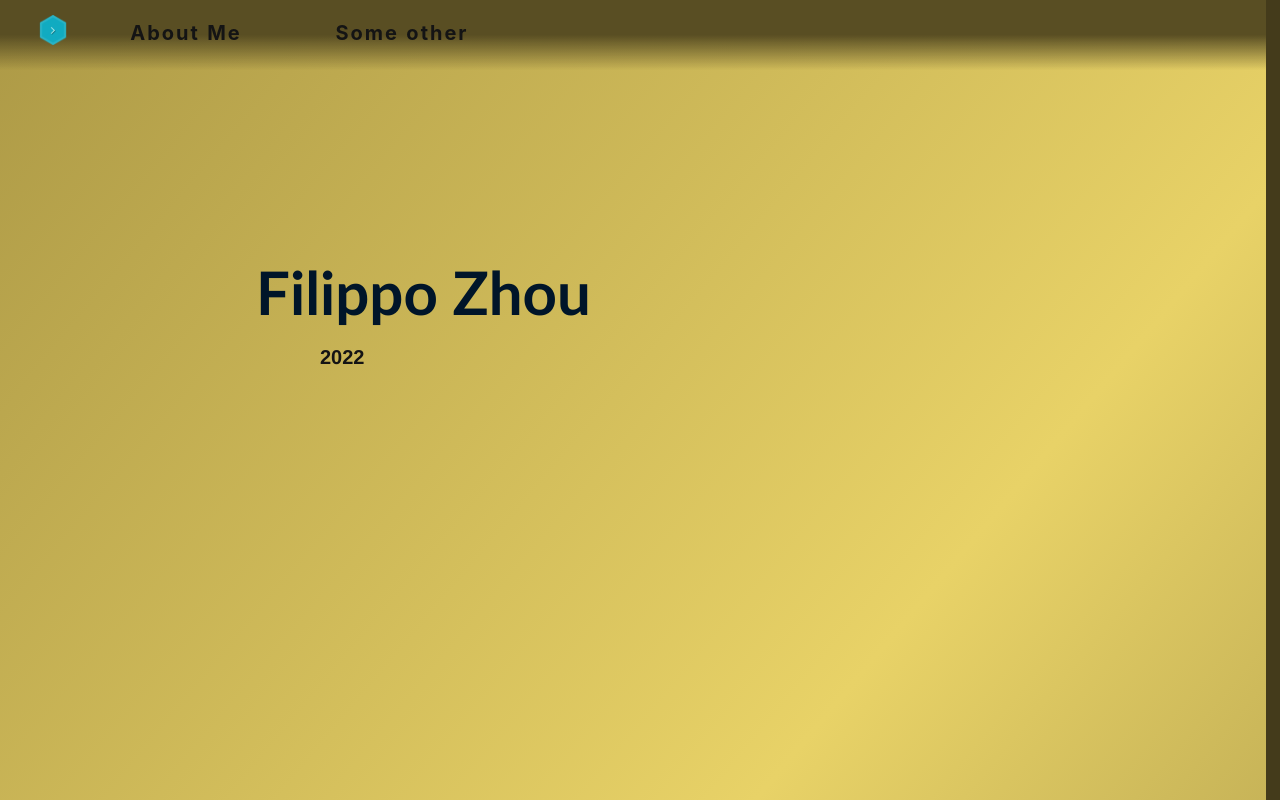
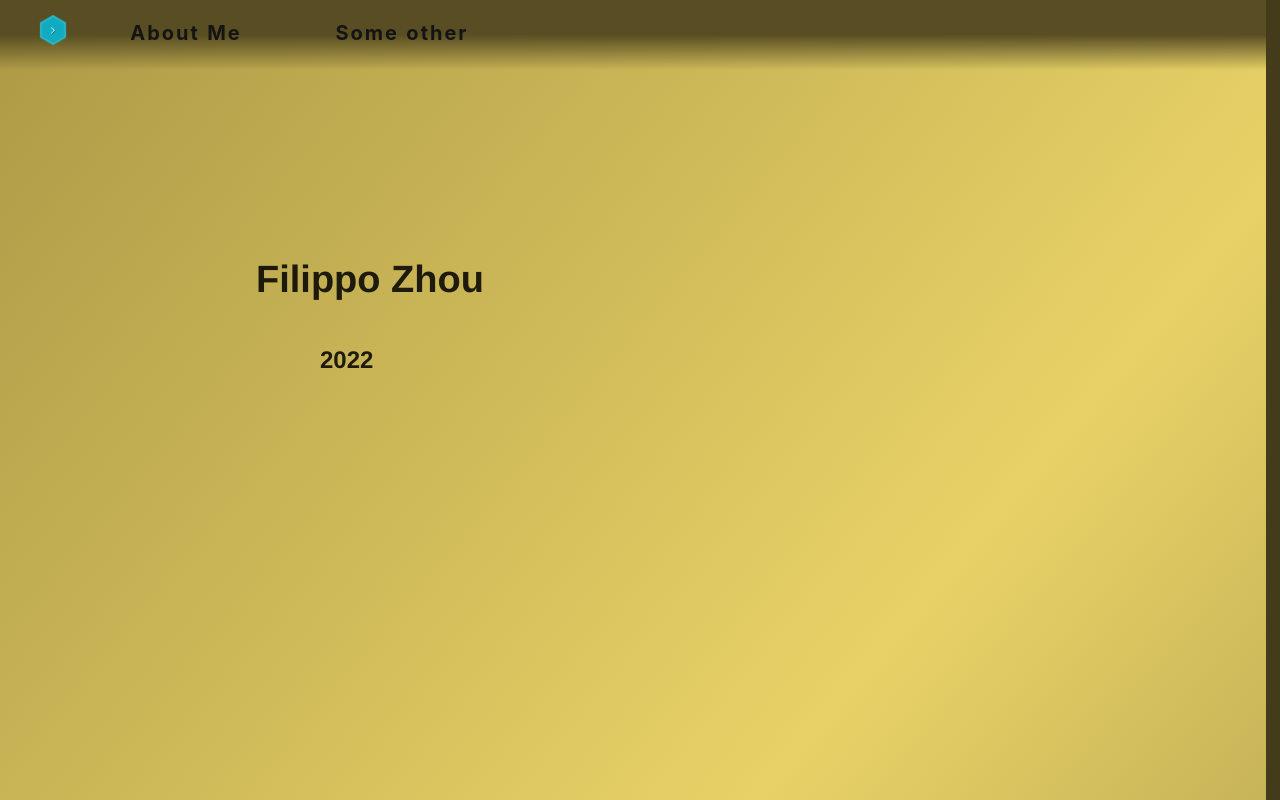
Before and after one commit to zhoufi21/personal-page, a React (Create React App) app: page / in a window 1280 px wide. Shown: the top 800 px of the page. Built offline with nearby package versions, Linux system fonts and the light colour scheme.

Commit message:
adding css and test files

```diff
--- a/package.json
+++ b/package.json
@@ -21,7 +21,7 @@
     "deploy": "gh-pages -d build",
     "start": "react-scripts start",
     "build": "react-scripts build",
-    "test": "react-scraipts test",
+    "test": "react-scripts test",
     "eject": "react-scripts eject"
   },
   "eslintConfig": {
@@ -41,5 +41,8 @@
       "last 1 firefox version",
       "last 1 safari version"
     ]
+  },
+  "devDependencies": {
+    "jest-watch-typeahead": "^0.6.5"
   }
 }
--- a/src/App.js
+++ b/src/App.js
@@ -1,7 +1,6 @@
 import React, { useEffect, useState } from "react";
-import ReactDOM from "react-dom";
 import "./App.css";
-import { Menu, Layout, Space, Divider, Button } from "antd";
+import { Menu, Layout, Space } from "antd";
 import Icon from "@ant-design/icons";
 import { HomePage } from "./components/HomePage";
 import { AboutMe } from "./components/Aboutme/AboutMe";
@@ -10,14 +9,10 @@ import { SecretPage } from "./components/SecretPage";
 import * as Scroll from "react-scroll";
 import {
     Link,
-  Element,
-  Events,
-  animateScroll as scroll,
-  scrollSpy,
-  scroller,
 } from "react-scroll";
 
 function App() {
+
     const { SubMenu } = Menu;
     let scroll = Scroll.animateScroll;
     const { Header, Footer, Content } = Layout;
--- a/src/components/Aboutme/AboutMe.js
+++ b/src/components/Aboutme/AboutMe.js
@@ -1,7 +1,6 @@
 import { Typography, Space } from "antd";
 import "./AboutMe.scss";
 import { Bubble } from "./Bubble";
-import { Element } from "react-scroll";
 const { Title } = Typography;
 const AboutMe = ({ bubbleCount }) => {
   function generateBubble() {
--- a/src/components/HomePage.js
+++ b/src/components/HomePage.js
@@ -1,32 +1,21 @@
 import { Space, Typography } from "antd";
 import "antd/dist/antd.css";
+import styles from "./HomePage.module.css";
+import "./HomePage.module.css";
+
 const { Title } = Typography;
 const HomePage = () => {
   return (
     <Space direction="vertical" className="gradient">
       <Title
         level={1}
-        style={{
-          position: "absolute",
-          color: "#001529",
-          fontFamily: "Candara",
-          fontSize: 60,
-          marginLeft: "20vw",
-          marginTop: "30vh",
-        }}
+        className={styles.title}
       >
         Filippo Zhou
       </Title>
       <Title
         level={3}
-        style={{
-          position: "absolute",
-          color: "#141414",
-          fontFamily: "Helvetica",
-          fontSize: 20,
-          marginTop: "40vh",
-          marginLeft: "25vw",
-        }}
+        className={styles.year}
       >
         2022
       </Title>
--- /dev/null
+++ b/src/components/HomePage.module.css
@@ -0,0 +1,17 @@
+.title {
+    position: absolute;
+    color: #001529;
+    font-family: Helvetica;
+    font-size: 60px;
+    margin-left: 20vw;
+    margin-top: 30vh;
+}
+
+.year {
+    position: absolute;
+    color: #141414;
+    font-family: Helvetica;
+    font-size: 20px;
+    margin-top: 40vh;
+    margin-left: 25vw;
+}
--- a/src/components/SecretPage.css
+++ /dev/null
@@ -1,3 +0,0 @@
-#secret::after{
-    content: "想你了~";
-}
--- a/src/components/SecretPage.js
+++ b/src/components/SecretPage.js
@@ -1,26 +1,14 @@
 import { Space, Typography } from "antd";
-import "./SecretPage.css";
+import styles from "./SecretPage.module.css";
 const SecretPage = () => {
   return (
     <Space
       direction="vertical"
-      style={{
-        backgroundColor: "#f8f2bd",
-        width: "98.9vw",
-        height: "100vh",
-        position: "relative",
-        alignContent: "center",
-        alignItems: "center",
-      }}
+      className={styles.secretPage}
     >
       <Typography
         level={1}
-        style={{
-          color: "#2b2516",
-          fontSize: 60,
-          marginTop:"50vh"
-        }}
-        id="secret"
+        className={styles.secret}
       >
         😉💕🐷
       </Typography>
--- /dev/null
+++ b/src/components/SecretPage.module.css
@@ -0,0 +1,21 @@
+
+
+.secret{
+    color: #2b2516;
+    font-size: 60;
+    margin-top:50vh;
+}
+
+.secret::after{
+    content: "想你了~";
+}
+
+.secretPage{
+    background-color: #f8f2bd;
+    width: 98.9vw;
+    height: 100vh !important;
+
+    position: relative;
+    align-content: center;
+    align-items: center;
+}
```
Also changed, not shown: 2 other files (tests, documents, lock files or other folders). Lines whose indentation alone changed are shown as unchanged.
